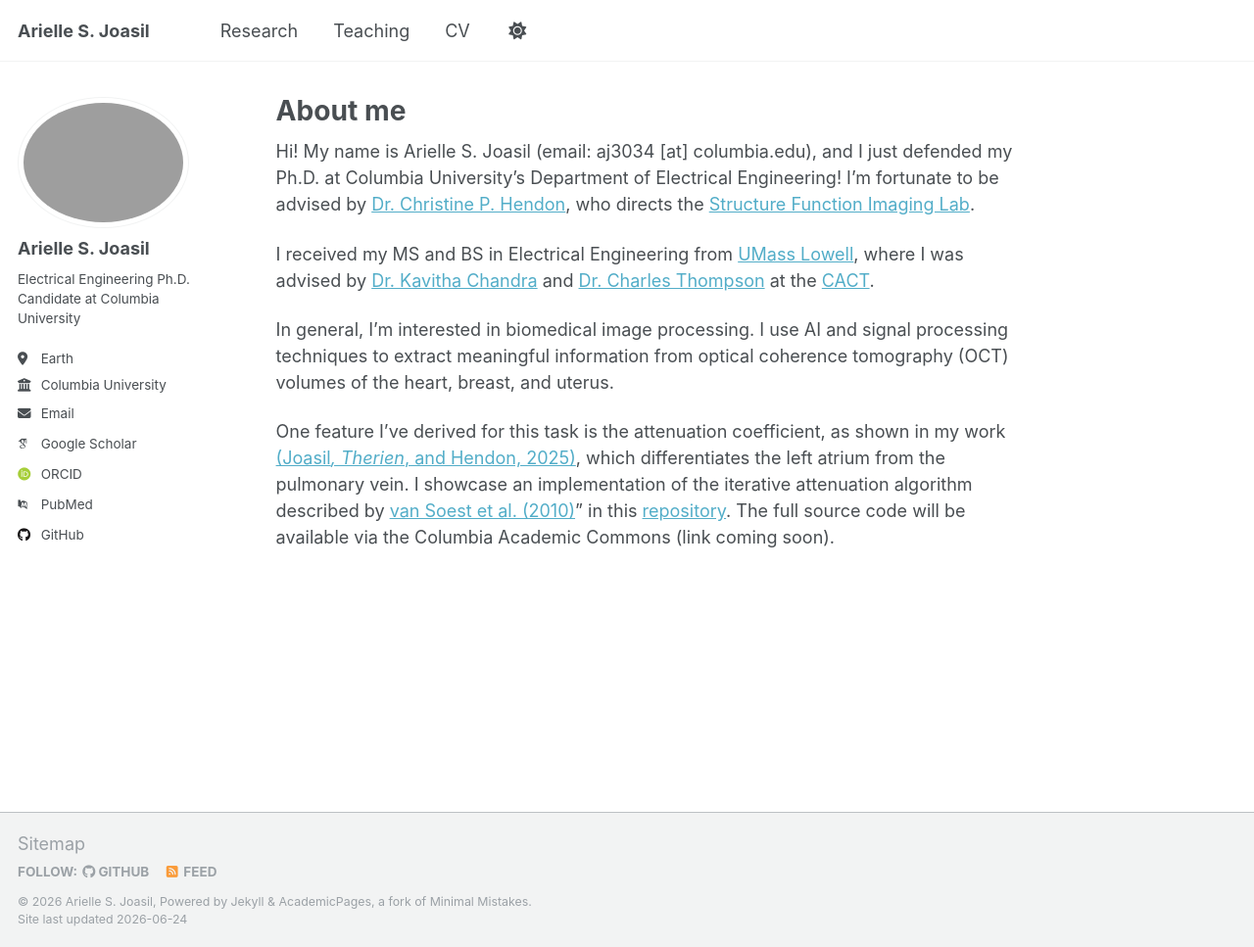
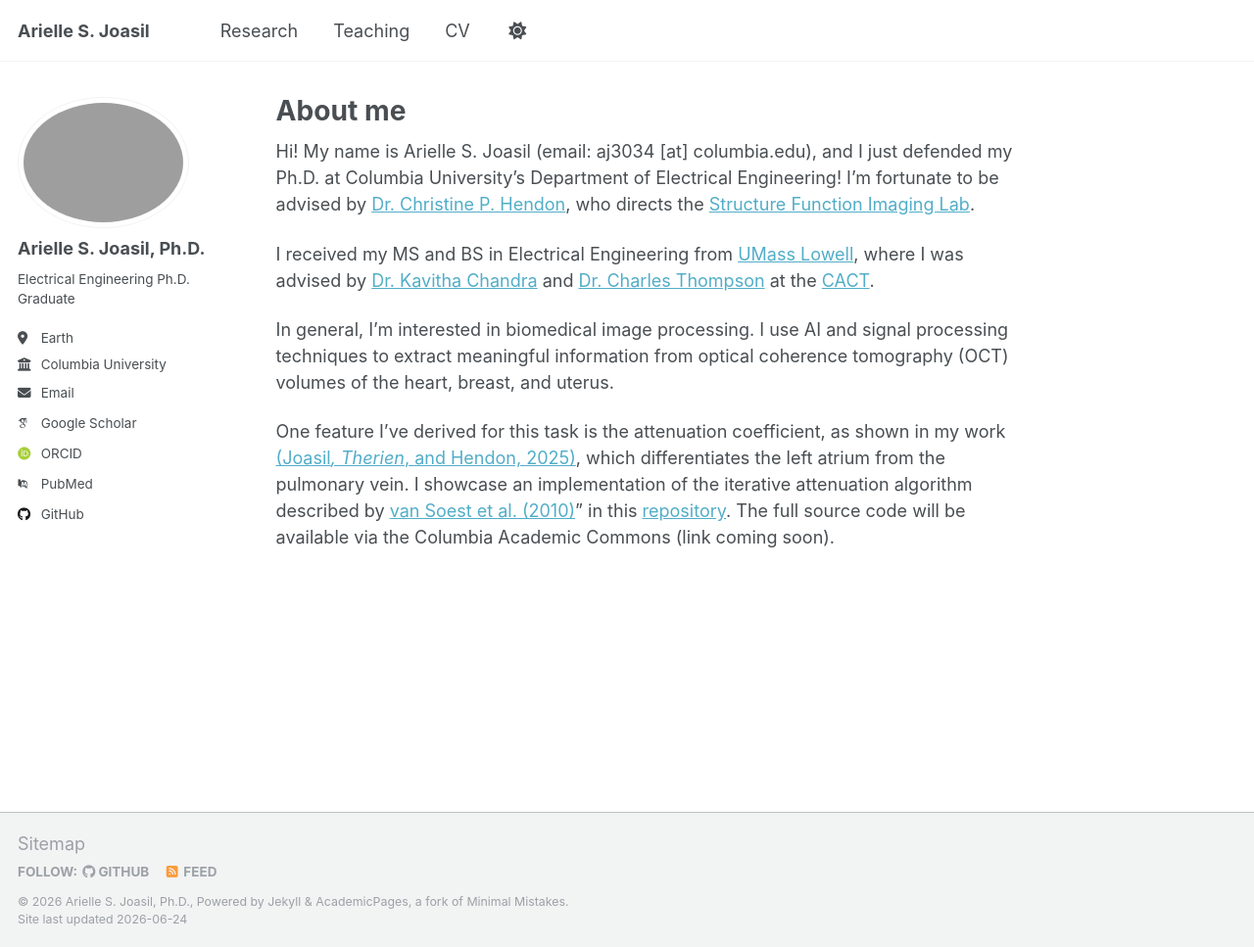
Before and after one commit to ari-jpg/ari-jpg.github.io, a Jekyll site: the page built from _pages/about.md, in a window 1280 px wide and 967 px high. Shown: the whole window at 98% size. Built offline with Jekyll 4.4.1, drawn with Linux system fonts in a browser that asks for light colours; some web fonts are replaced.

Commit message:
Update author details in _config.yml

```diff
--- a/_config.yml
+++ b/_config.yml
@@ -11,8 +11,8 @@ locale                   : "en-US"
 #site_theme               : "default"
 title                    : "Arielle S. Joasil"
 title_separator          : "-"
-name                     : &name "Arielle S. Joasil"
-description              : &description "Columbia EE Ph.D. Candidate"
+name                     : &name "Arielle S. Joasil, Ph.D."
+description              : &description "Recent Columbia EE Ph.D. Graduate"
 url                      : https://ari-jpg.github.io # the base hostname & protocol for your site e.g. "https://[your GitHub username].github.io"
 baseurl                  : "" # the subpath of your site, e.g. "/blog"
 repository               : "ari-jpg/ari-jpg.github.io"
@@ -23,9 +23,9 @@ repository               : "ari-jpg/ari-jpg.github.io"
 author:
   # Biographic information
   avatar           : "arielle.jpg"
-  name             : "Arielle S. Joasil"
+  name             : "Arielle S. Joasil, Ph.D."
   pronouns         : # example: "she/her"
-  bio              : "Electrical Engineering Ph.D. Candidate at Columbia University"
+  bio              : "Electrical Engineering Ph.D. Graduate"
   location         : "Earth"
   employer         : "Columbia University"
   uri              : # URL
```
